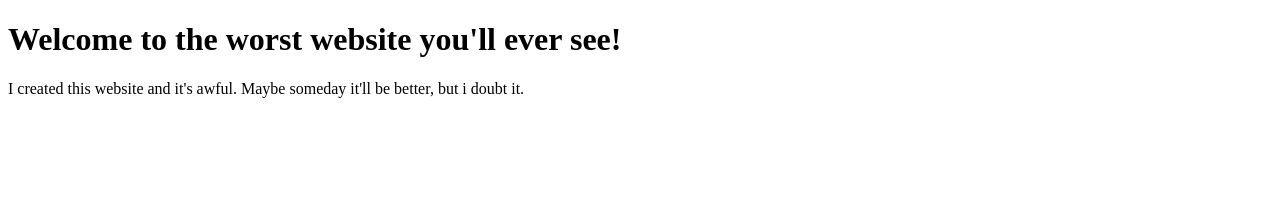
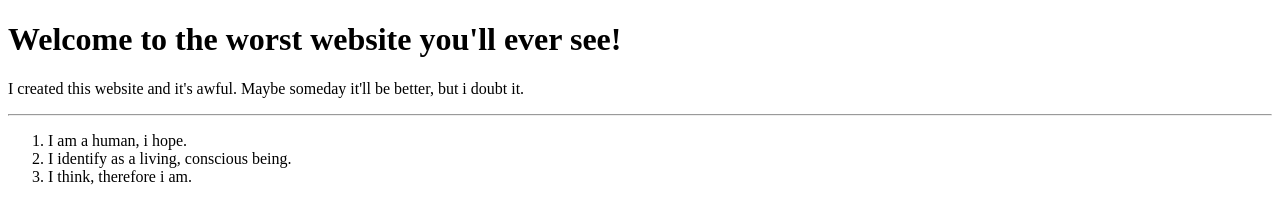
Before and after one commit to falseth/falseth.github.io, a plain HTML site: page index.html in a window 1280 px wide. Drawn offline with Linux system fonts and the light colour scheme.

Commit message:
Add personal information to the website
Also, add a newline to the end of index.html file.

```diff
--- a/index.html
+++ b/index.html
@@ -1,14 +1,31 @@
 <!DOCTYPE html>
 <html>
+
 <head>
+
 	<title>WORST WEBSITE EVER</title>
+
 </head>
+
 <body>
 
-<h1>Welcome to the worst website you'll ever see!</h1>
-<p>
-	I created this website and it's awful. Maybe someday it'll be better, but i doubt it.
-</p>
+	<div>
+		<h1>Welcome to the worst website you'll ever see!</h1>
+		<p>
+			I created this website and it's awful. Maybe someday it'll be better, but i doubt it.
+		</p>
+	</div>
+
+	<hr>
+
+	<div>
+		<ol>
+			<li>I am a human, i hope.</li>
+			<li>I identify as a living, conscious being.</li>
+			<li>I think, therefore i am.</li>
+		</ol>
+	</div>
 
 </body>
+
 </html>
```
